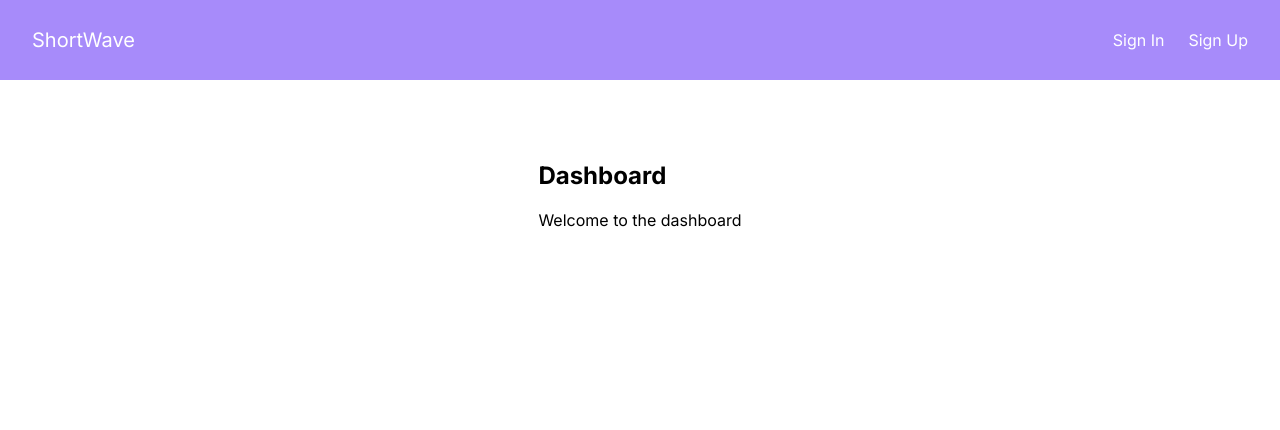
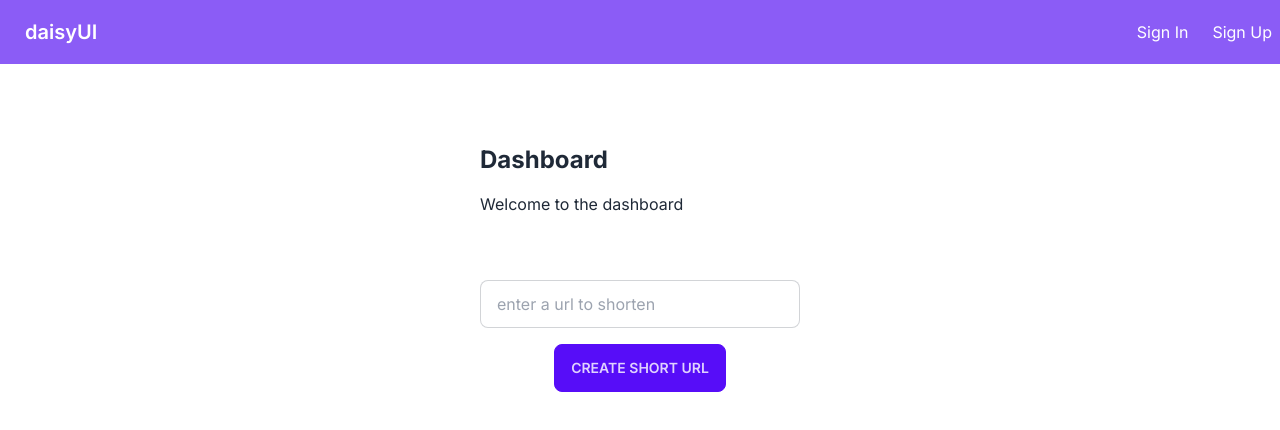
Before and after one commit to jethrinfox/ShortWave, a Next.js app: page /dashboard in a window 1280 px wide. Shown: the top 430 px of the page. Built offline with nearby package versions, Linux system fonts and the light colour scheme; no server answers.

Commit message:
add main shorten link logic

```diff
--- a/package.json
+++ b/package.json
@@ -10,6 +10,7 @@
   },
   "dependencies": {
     "@clerk/nextjs": "^4.27.1",
+    "nanoid": "^5.0.3",
     "next": "14.0.2",
     "react": "^18",
     "react-dom": "^18"
@@ -19,6 +20,7 @@
     "@types/react": "^18",
     "@types/react-dom": "^18",
     "autoprefixer": "^10.0.1",
+    "daisyui": "^3.9.4",
     "eslint": "^8",
     "eslint-config-next": "14.0.2",
     "postcss": "^8",
--- /dev/null
+++ b/src/app/[urlId]/route.ts
@@ -0,0 +1,23 @@
+import { memoryDB } from "../api/shorten/route"
+
+export async function GET(
+	_: Request,
+	{ params }: { params: { urlId: string } },
+) {
+	const urlId = params.urlId
+
+	if (!urlId) {
+		// return error
+		return Response.error()
+	}
+
+	// call the database to get the url
+	const url = memoryDB.get(urlId)
+
+	if (!url) {
+		// return error
+		return Response.error()
+	}
+
+	return Response.redirect(url)
+}
--- /dev/null
+++ b/src/app/api/shorten/route.ts
@@ -0,0 +1,26 @@
+import { customAlphabet } from "nanoid"
+
+const CHARACTERS =
+	"0123456789abcdefghijklmnopqrstuvwxyzABCDEFGHIJKLMNOPQRSTUVWXYZ"
+const nanoid = customAlphabet(CHARACTERS, 8)
+
+export const memoryDB = new Map<string, string>()
+
+export async function POST(request: Request) {
+	const body = await request.json()
+
+	const url = body.url
+
+	if (!url) {
+		// return error
+		return Response.error()
+	}
+
+	// Create a short url id
+	const id = nanoid()
+
+	// Save the url in the database
+	memoryDB.set(id, url)
+
+	return Response.json({ id })
+}
--- a/src/app/dashboard/page.tsx
+++ b/src/app/dashboard/page.tsx
@@ -1,10 +1,13 @@
+import ShortUrlForm from "@/components/ShortUrlForm"
 import { FC } from "react"
 
 const Page: FC = () => {
 	return (
 		<>
 			<h1 className='text-2xl font-bold mb-4'>Dashboard</h1>
-			<p>Welcome to the dashboard </p>
+			<p className='mb-8'>Welcome to the dashboard </p>
+
+			<ShortUrlForm />
 		</>
 	)
 }
--- a/src/components/Header.tsx
+++ b/src/components/Header.tsx
@@ -1,4 +1,4 @@
-import { auth, SignOutButton, UserButton } from "@clerk/nextjs"
+import { auth, UserButton } from "@clerk/nextjs"
 import Link from "next/link"
 import { FC } from "react"
 
@@ -7,8 +7,13 @@ const Header: FC = () => {
 
 	return (
 		<>
-			<div className='bg-violet-400 h-20 px-8 flex items-center justify-between text-white'>
-				<div className='text-xl'>ShortWave</div>
+			<div className='navbar bg-violet-500 text-white'>
+				<div className='flex-1'>
+					<h1 className='btn btn-ghost normal-case text-xl'>
+						daisyUI
+					</h1>
+				</div>
+				<div className='flex-none'>
 					<div className='flex gap-6 items-center'>
 						{!userId ? (
 							<>
@@ -18,10 +23,10 @@ const Header: FC = () => {
 						) : (
 							<>
 								<Link href={"/dashboard"}>Dashboard</Link>
-							<SignOutButton />
 								<UserButton />
 							</>
 						)}
+					</div>
 				</div>
 			</div>
 		</>
--- /dev/null
+++ b/src/components/ShortUrlForm.tsx
@@ -0,0 +1,76 @@
+"use client"
+
+import { FC, useState } from "react"
+
+const postUrl = async (url: string) => {
+	const res = await fetch("/api/shorten", {
+		method: "POST",
+		body: JSON.stringify({ url }),
+		headers: {
+			"Content-Type": "application/json",
+		},
+	})
+
+	if (!res.ok) {
+		throw new Error("Failed to shorten url")
+	}
+
+	return res.json()
+}
+
+interface ShortUrlFormProps {}
+
+const ShortUrlForm: FC<ShortUrlFormProps> = () => {
+	const [urlState, setUrlState] = useState({
+		url: "",
+		shortenUrl: "",
+	})
+
+	const handleSubmit = async (e: React.FormEvent<HTMLFormElement>) => {
+		e.preventDefault()
+		const url = e.currentTarget.url.value
+		try {
+			const { id } = await postUrl(url)
+			setUrlState({
+				url: url,
+				shortenUrl: `https://${window.location.hostname}/${id}`,
+			})
+		} catch (err) {
+			alert(err?.message || "Failed to shorten url")
+		}
+	}
+
+	return (
+		<>
+			<form
+				className='flex flex-col items-center mb-10'
+				onSubmit={handleSubmit}
+			>
+				<div className='flex flex-col mb-4'>
+					<label className='text-white text-lg mb-1' htmlFor='url'>
+						Url
+					</label>
+
+					<input
+						id='url'
+						type='text'
+						placeholder='enter a url to shorten'
+						className='input input-bordered w-80 max-w-xs'
+					/>
+				</div>
+				<button className='btn btn-primary' type='submit'>
+					Create short url
+				</button>
+			</form>
+			<div className='flex flex-col items-center'>
+				{urlState.url && (
+					<a href={urlState.url} className='btn normal-case'>
+						{urlState.shortenUrl}
+					</a>
+				)}
+			</div>
+		</>
+	)
+}
+
+export default ShortUrlForm
--- a/tailwind.config.ts
+++ b/tailwind.config.ts
@@ -1,20 +1,20 @@
-import type { Config } from 'tailwindcss'
+import type { Config } from "tailwindcss"
 
 const config: Config = {
 	content: [
-    './src/pages/**/*.{js,ts,jsx,tsx,mdx}',
-    './src/components/**/*.{js,ts,jsx,tsx,mdx}',
-    './src/app/**/*.{js,ts,jsx,tsx,mdx}',
+		"./src/pages/**/*.{js,ts,jsx,tsx,mdx}",
+		"./src/components/**/*.{js,ts,jsx,tsx,mdx}",
+		"./src/app/**/*.{js,ts,jsx,tsx,mdx}",
 	],
 	theme: {
 		extend: {
 			backgroundImage: {
-        'gradient-radial': 'radial-gradient(var(--tw-gradient-stops))',
-        'gradient-conic':
-          'conic-gradient(from 180deg at 50% 50%, var(--tw-gradient-stops))',
+				"gradient-radial": "radial-gradient(var(--tw-gradient-stops))",
+				"gradient-conic":
+					"conic-gradient(from 180deg at 50% 50%, var(--tw-gradient-stops))",
 			},
 		},
 	},
-  plugins: [],
+	plugins: [require("daisyui")],
 }
 export default config
```
Also changed, not shown: src/middleware.ts (+1 -7 lines), 1 other file (tests, documents, lock files or other folders). Lines whose indentation alone changed are shown as unchanged.
